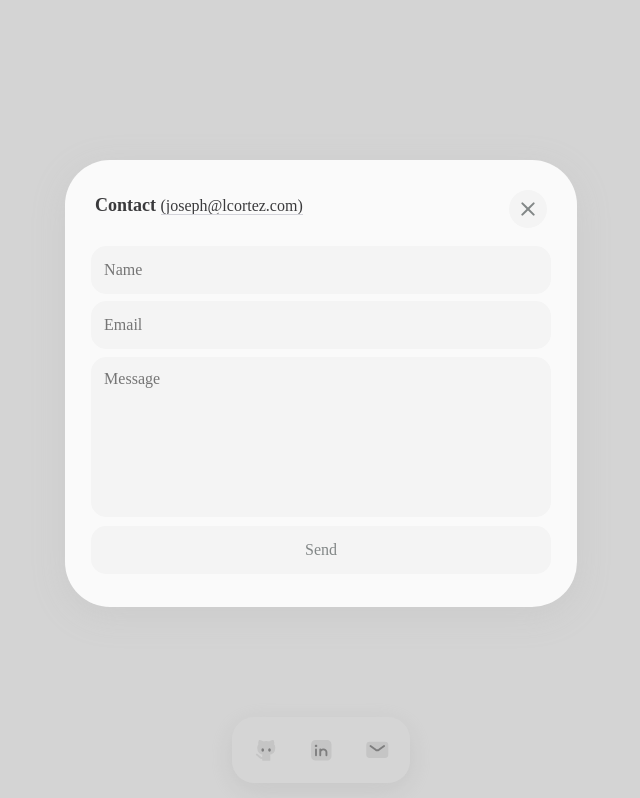
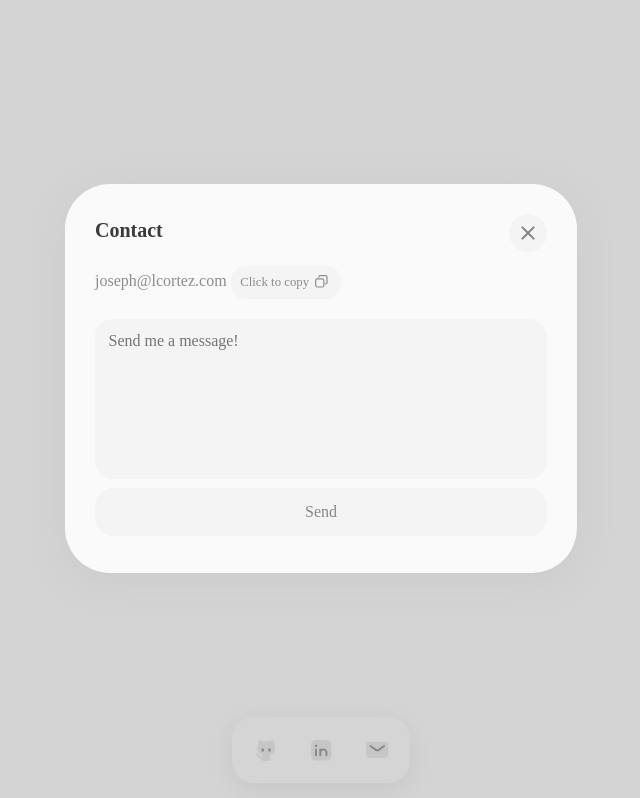
Before and after one commit to cortez/lcortez.com, a React (Create React App) app: page / in a window 1280 px wide. Both pictures are taken after a click on the link 696 px from the left and 750 px from the top of the page. Shown: the whole page, without its empty margins (319-959 px from the left). Built offline with nearby package versions, Linux system fonts and the light colour scheme; a web font is replaced by a local one.

Commit message:
updated components

```diff
--- a/public/env.js
+++ b/public/env.js
@@ -14,7 +14,7 @@ window.env = {
   "npm_package_dependencies__emailjs_browser": "^3.7.0",
   "npm_config_init_license": "MIT",
   "TERM_PROGRAM_VERSION": "3.4.16",
-  "TERM_SESSION_ID": "w0t0p0:0A94CDBB-F1BF-48DF-B5A8-C59B7B0E0A41",
+  "TERM_SESSION_ID": "w1t0p0:D5413917-7884-4D7C-A73F-270F7BFB5E00",
   "npm_package_private": "true",
   "npm_config_registry": "https://registry.yarnpkg.com",
   "npm_package_dependencies_react_dom": "^18.2.0",
@@ -30,7 +30,7 @@ window.env = {
   "npm_package_browserslist_development_2": "last 1 safari version",
   "npm_execpath": "/opt/homebrew/lib/node_modules/yarn/bin/yarn.js",
   "npm_package_devDependencies__svgr_webpack": "^6.3.1",
-  "PATH": "/var/folders/wp/qn6_vqfs4z9bpkwrcw_z3hk40000gn/T/yarn--1664841297630-0.5087064253951887:/Users/joseph/Desktop/lcortez-react/node_modules/.bin:/Users/joseph/.config/yarn/link/node_modules/.bin:/Users/joseph/.yarn/bin:/opt/homebrew/Cellar/node/18.9.0/libexec/lib/node_modules/npm/bin/node-gyp-bin:/opt/homebrew/Cellar/node/18.9.0/lib/node_modules/npm/bin/node-gyp-bin:/opt/homebrew/Cellar/node/18.9.0/bin/node_modules/npm/bin/node-gyp-bin:/Library/Frameworks/Python.framework/Versions/3.10/bin:/opt/homebrew/bin:/opt/homebrew/sbin:/usr/local/bin:/System/Cryptexes/App/usr/bin:/usr/bin:/bin:/usr/sbin:/sbin:/usr/local/go/bin",
+  "PATH": "/var/folders/wp/qn6_vqfs4z9bpkwrcw_z3hk40000gn/T/yarn--1664940816203-0.32093387079254465:/Users/joseph/Desktop/lcortez-react/node_modules/.bin:/Users/joseph/.config/yarn/link/node_modules/.bin:/Users/joseph/.yarn/bin:/opt/homebrew/Cellar/node/18.9.0/libexec/lib/node_modules/npm/bin/node-gyp-bin:/opt/homebrew/Cellar/node/18.9.0/lib/node_modules/npm/bin/node-gyp-bin:/opt/homebrew/Cellar/node/18.9.0/bin/node_modules/npm/bin/node-gyp-bin:/Library/Frameworks/Python.framework/Versions/3.10/bin:/opt/homebrew/bin:/opt/homebrew/sbin:/usr/local/bin:/System/Cryptexes/App/usr/bin:/usr/bin:/bin:/usr/sbin:/sbin:/usr/local/go/bin",
   "npm_config_argv": "{\"remain\":[],\"cooked\":[\"run\",\"start\"],\"original\":[\"start\"]}",
   "_": "/Users/joseph/Desktop/lcortez-react/node_modules/.bin/react-dotenv",
   "__CFBundleIdentifier": "com.googlecode.iterm2",
@@ -64,7 +64,7 @@ window.env = {
   "HOMEBREW_PREFIX": "/opt/homebrew",
   "npm_package_dependencies__testing_library_jest_dom": "^5.14.1",
   "npm_config_version_git_message": "v%s",
-  "ITERM_SESSION_ID": "w0t0p0:0A94CDBB-F1BF-48DF-B5A8-C59B7B0E0A41",
+  "ITERM_SESSION_ID": "w1t0p0:D5413917-7884-4D7C-A73F-270F7BFB5E00",
   "PROMPT": "${COLOR_USR}%n@%M ${COLOR_DIR}%d ${COLOR_GIT}$(parse_git_branch)${COLOR_DEF}%% ",
   "npm_package_dependencies__types_node": "^18.7.23",
   "LOGNAME": "joseph",
--- a/public/index.html
+++ b/public/index.html
@@ -29,7 +29,6 @@
     ></script>
     <script id="react-dotenv" src="https://lcortez.com/env.js"></script>
   </head>
-
   <body>
     <div id="root"></div>
     <script
--- a/src/components/Form.jsx
+++ b/src/components/Form.jsx
@@ -1,43 +1,60 @@
-import React, { useRef, useState } from "react";
+import React, { useRef, useState, useEffect } from "react";
 import emailjs from '@emailjs/browser';
-
-const isEmail = (email) => /^[A-Z0-9._%+-]+@[A-Z0-9.-]+\.[A-Z]{2,4}$/i.test(email);
+import useClickToCopy from "../hooks/useClickToCopy";
+import { Copy } from "./svg/Copy";
 
 export function Form() {
-  const [values, setValues] = useState({ email: "" });
+  const text = "Send me a message!";
+  const [buttonText, setButtonText] = useState(text);
+
+  useEffect(()=> {
+    const timer = setTimeout(()=> {
+       setButtonText(text);
+    }, 2500);
+    return ()=> clearTimeout(timer);
+  }, [buttonText])
+
+  const [values, setValues] = useState({ message: "" });
   const [status, setStatus] = useState(undefined);
   const form = useRef();
+
   const validateAndSubmitForm = (e) => {
     e.preventDefault();
-    if (!isEmail(values.email)) {
+    if (values.message == "") {
       setStatus({ type: 'error' });
+      setButtonText("Message cannot be blank.");
     } else {
       emailjs.sendForm(process.env.REACT_APP_EMAILJS_SERVICE_ID, process.env.REACT_APP_EMAILJS_TEMPLATE_ID, form.current, process.env.REACT_APP_EMAILJS_PUBLIC_KEY)
       .then(() => {
           setStatus({ type: 'success' });
           document.getElementById("form").reset();
-          values.email = "";
+          setButtonText("Thank you! 🎃");
+          values.message = "";
       });
     }
   };
 
-  const setEmail = (e) => {
-    setValues((values) => ({ ...values, email: e.target.value }));
+  const setMessage = (e) => {
+    setValues((values) => ({ ...values, message: e.target.value }));
   };
 
+  const [copyStatus, copy] = useClickToCopy("joseph@lcortez.com");
+
   return (
-    <form ref={form} onSubmit={validateAndSubmitForm} id="form">
-      <h2>Contact <span><a href="mailto:joseph@lcortez.com" className="underline">(joseph@lcortez.com)</a></span></h2>
-      <div className="formInputs">
-        <input type="text" name="name" placeholder="Name" />
-        <input type="text" name="email" placeholder="Email" value={values.email} onChange={setEmail}/>
-        <textarea name="message" placeholder="Message" />
-        <input type="submit" value="Send" className="submit" />
+    <>
+      <h2>Contact</h2>
+      <div className="before-form">
+        joseph@lcortez.com&nbsp;
+        <span className="copy" onClick={copy}>
+          {copyStatus ? "Copied!" : <>{"Click to copy"} {<Copy />}</>}
+        </span>
       </div>
-      <>
-        {status?.type === 'success' && <span>Thank you! I'll get back to you soon. 🎃</span>}
-        {status?.type === 'error' && ( <span>Please enter a valid email.</span>)}
-      </>
-    </form>
+      <form ref={form} onSubmit={validateAndSubmitForm} id="form">
+        <div className="form-inputs">
+          <textarea id="message" type="text" name="message" placeholder={buttonText} value={values.message} onChange={setMessage}/>
+          <input type="submit" value="Send" className="submit" />
+        </div>
+      </form>
+    </>
   );
 }
--- /dev/null
+++ b/src/components/svg/Copy.jsx
@@ -0,0 +1,8 @@
+export const Copy = () => {
+    return (
+        <svg className="copy-svg" width="36" height="36" viewBox="0 0 36 36" fill="none" xmlns="http://www.w3.org/2000/svg">
+        <path opacity="1" d="M26.25 22.875C27.6997 22.875 28.875 21.6997 28.875 20.25V10.125C28.875 8.46814 27.5319 7.125 25.875 7.125H15.75C14.3003 7.125 13.125 8.30025 13.125 9.75" stroke="currentColor" stroke-width="2.3" stroke-linecap="round" stroke-linejoin="round"/>
+        <path opacity="1" d="M10.125 13.125H19.875C21.5319 13.125 22.875 14.4681 22.875 16.125V25.875C22.875 27.5319 21.5319 28.875 19.875 28.875H10.125C8.46815 28.875 7.125 27.5319 7.125 25.875V16.125C7.125 14.4681 8.46815 13.125 10.125 13.125Z" stroke="currentColor" stroke-width="2.3" stroke-linecap="round" stroke-linejoin="round"/>
+        </svg>
+    );
+}
--- /dev/null
+++ b/src/hooks/useClickToCopy.jsx
@@ -0,0 +1,30 @@
+import { useState, useCallback, useEffect } from "react";
+
+const useClickToCopy = (text, notifyTimeout = 2000) => {
+
+  const [copyStatus, setCopyStatus] = useState(null);
+
+  const copy = useCallback(() => {
+    navigator.clipboard.writeText(text).then(
+      () => setCopyStatus(true),
+      () => setCopyStatus(false)
+    );
+  }, [text]);
+
+  useEffect(() => {
+    if (copyStatus === false) {
+      return;
+    }
+
+    const timeoutId = setTimeout(
+      () => setCopyStatus(null),
+      notifyTimeout
+    );
+
+    return () => clearTimeout(timeoutId);
+  }, [copyStatus, notifyTimeout]);
+
+  return [copyStatus, copy];
+};
+
+export default useClickToCopy;
--- a/src/index.css
+++ b/src/index.css
@@ -1,9 +1,9 @@
 @charset "UTF-8";
 
 :root {
-	--font: #86868a;
+	--font: #8c8c90;
 	--bg: #F9F9F9;
-	--icon: #1C1C1E;
+	--icon: #333333;
 	--accent: #F4F4F4;
 	--accent-hover: #F2F2F7;
 	--box-bg: 250, 250, 250;
@@ -99,7 +99,7 @@ input, textarea {
 	resize: none;
 	padding: 12.5px;
 	margin-bottom: 7.5px;
-	border-radius: 15px;
+	border-radius: 18px;
 	border: 1px solid var(--accent);
 	background-color: var(--accent);
 	outline-width: 0;
@@ -114,10 +114,11 @@ input:focus, textarea:focus {
 	border: none;
 }
 
-input:hover, textarea:hover {
+input:hover, textarea:hover, .copy:hover {
 	color: var(--underline-text);
 	background-color: var(--accent-hover);
 	transition: all 0.25s ease 0s;
+	cursor: pointer;
 }
 
 .submit {
@@ -138,8 +139,29 @@ input:hover, textarea:hover {
     z-index: -1;
 }
 
-.formInputs {
-	padding-top: 60px;
+.copy {
+	zoom: 0.8;
+	margin-top: 65px;
+    color: var(--font);
+	font-weight: 500;
+	background-color: var(--accent);
+    outline: none;
+    border-radius: 18px;
+    text-decoration: none;
+	transition: all 0.25s ease 0s;
+    padding: 3px 12px;
+    display: inline-block;
+    line-height: 35px;
+    text-align: center;
+}
+
+.copy-svg {
+	margin-bottom: -9px;
+	zoom: 0.65;
+}
+
+.form-inputs {
+	padding-top: 20px;
 }
 
 .note-popup-box {
@@ -188,7 +210,7 @@ input:hover, textarea:hover {
 }
 
 .note-popup-text h2 {
-	font-size: 18px;
+	font-size: 20px;
 	color: var(--underline-text);
 	left: 30px;
 	top: 35px;
@@ -465,7 +487,7 @@ a {
 	animation-fill-mode: both;
 }
 
-@media screen and (max-width:899px) {
+@media screen and (max-width:799px) {
 	.container .icons ul .floation {
 		display: none;
 	}
@@ -474,7 +496,7 @@ a {
 		left: 0;
 		width: 100%;
 		height: 90vh;
-		top: 29vh;
+		top: 40vh;
 		border-bottom-left-radius: 0px;
 		border-bottom-right-radius: 0px;
 	}
@@ -503,15 +525,15 @@ a {
 	}
 }
 
-@media screen and (min-width:900px) {
+@media screen and (min-width:800px) {
 	.note-popup-content {
-		top: 40vh;
-		left: 30%;
-		width: 40%;
+		top: 43vh;
+		left: 30vw;
+		width: 40vw;
 	}
 
 	.note-popup-text {
-		padding: 5%;
+		padding: 30px;
 		width: 100%;
 	}
 
```
